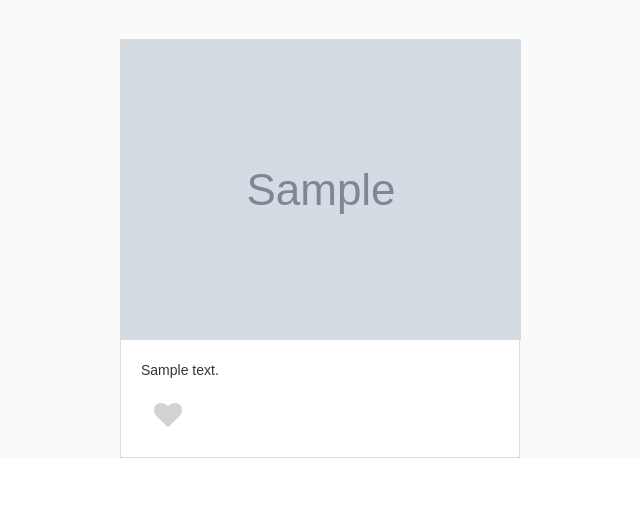
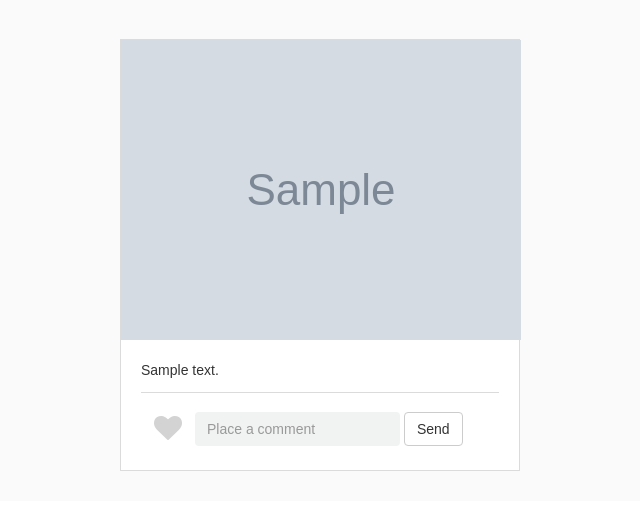
Before and after one commit to tscholberg/php1_eindproject, a PHP site: page /index.php in a window 1280 px wide. Shown: the part 71-581 px from the top of the page, without its empty margins (320-960 px from the left). Run offline with PHP 8.4, Linux system fonts and the light colour scheme; the visitor is signed in with stand-in values (Sample User, id 1); tables that the repository leaves empty hold one stand-in row (values such as "Sample post"); grey boxes marked "Sample" are stand-in pictures; some libraries are stand-ins or nearby versions; some web fonts are replaced.

Commit message:
added html & css for comment

```diff
--- a/css/style.css
+++ b/css/style.css
@@ -275,6 +275,9 @@ form.form-inline.search-bar {
 	border: 1px solid #dbdbdb;
 	margin-top:40px;
 }
+.each-post:last-child{
+	margin-bottom:30px;
+}
 .img-feed {
 	max-width: 400px;
 	height: auto
@@ -287,8 +290,13 @@ form.form-inline.search-bar {
 i.fa.fa-heart.fa-2x.nolike {
 	color: #d3d3d3;
 }
+.comment-like {
+	margin-top:12px;
+	border-top:1px solid #dbdbdb;
+}
 .btn-default.btn-like{
 	padding-top:20px;
+	float:left;
 	color: transparent;
 	background-color: transparent;
 	border-color: transparent;
@@ -298,3 +306,10 @@ i.fa.fa-heart.fa-2x.nolike {
 	background-color: transparent;
 	border-color: transparent;
 }
+.form-inline.place-comment {
+	float:left;
+	margin-top:19px;
+}
+.clearfix {
+	clear:both;
+}
--- a/smarty/templates/feed.tpl
+++ b/smarty/templates/feed.tpl
@@ -31,6 +31,13 @@
                     <div class="description-feed">{$descr[$k]['description']}
                         <div class="comment-like">
                            <button type="" class="btn btn-default btn-like"><i class="fa fa-heart fa-2x nolike"></i></button>
+                            <form class="form-inline place-comment">
+                            <div class="form-group">
+                                <input type="text" class="form-control" id="comment" placeholder="Place a comment">
+                            </div>
+                            <button type="submit" class="btn btn-default">Send</button>
+                            </form>
+                            <div class="clearfix"></div>
                         </div>
                     </div>
                 </div>
```
